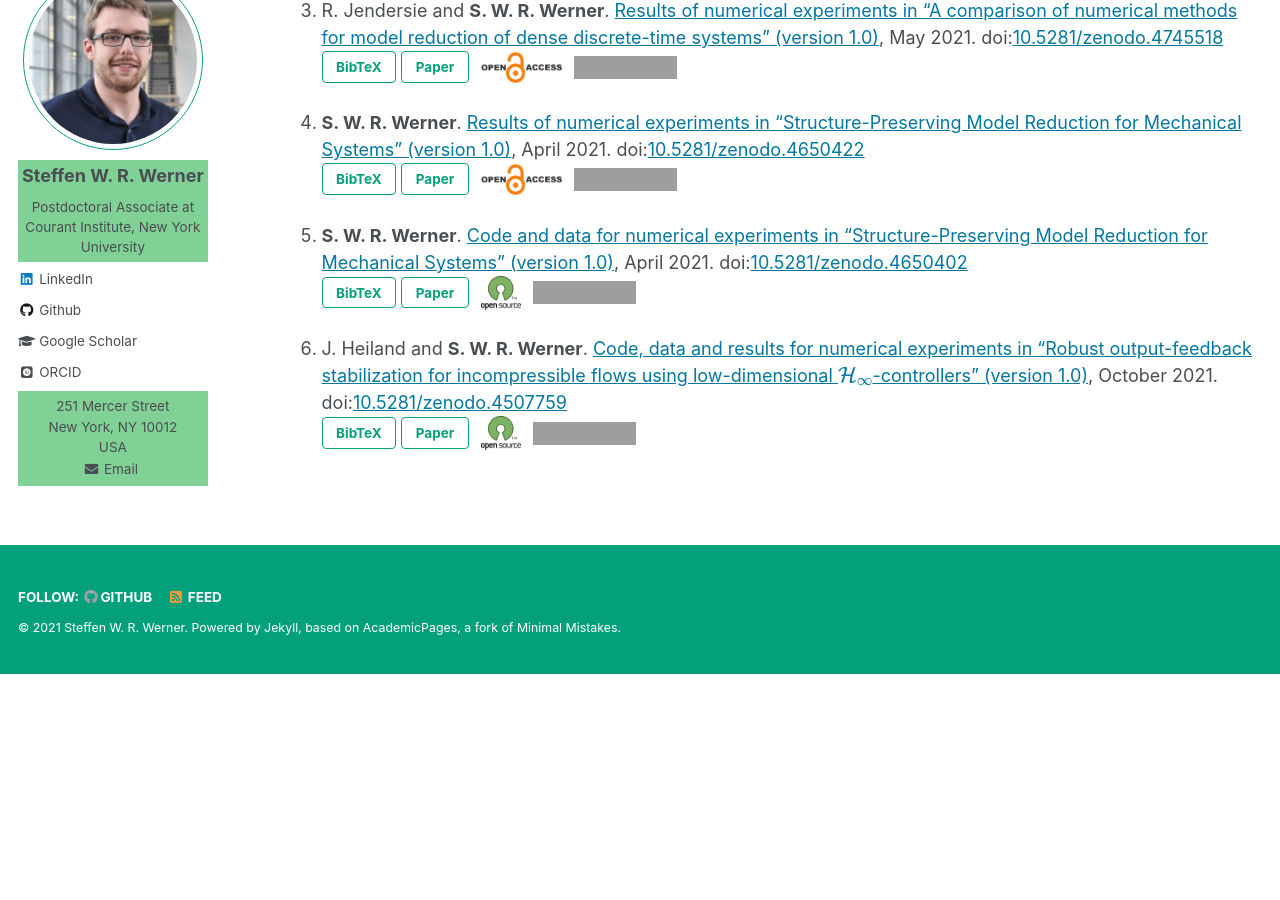
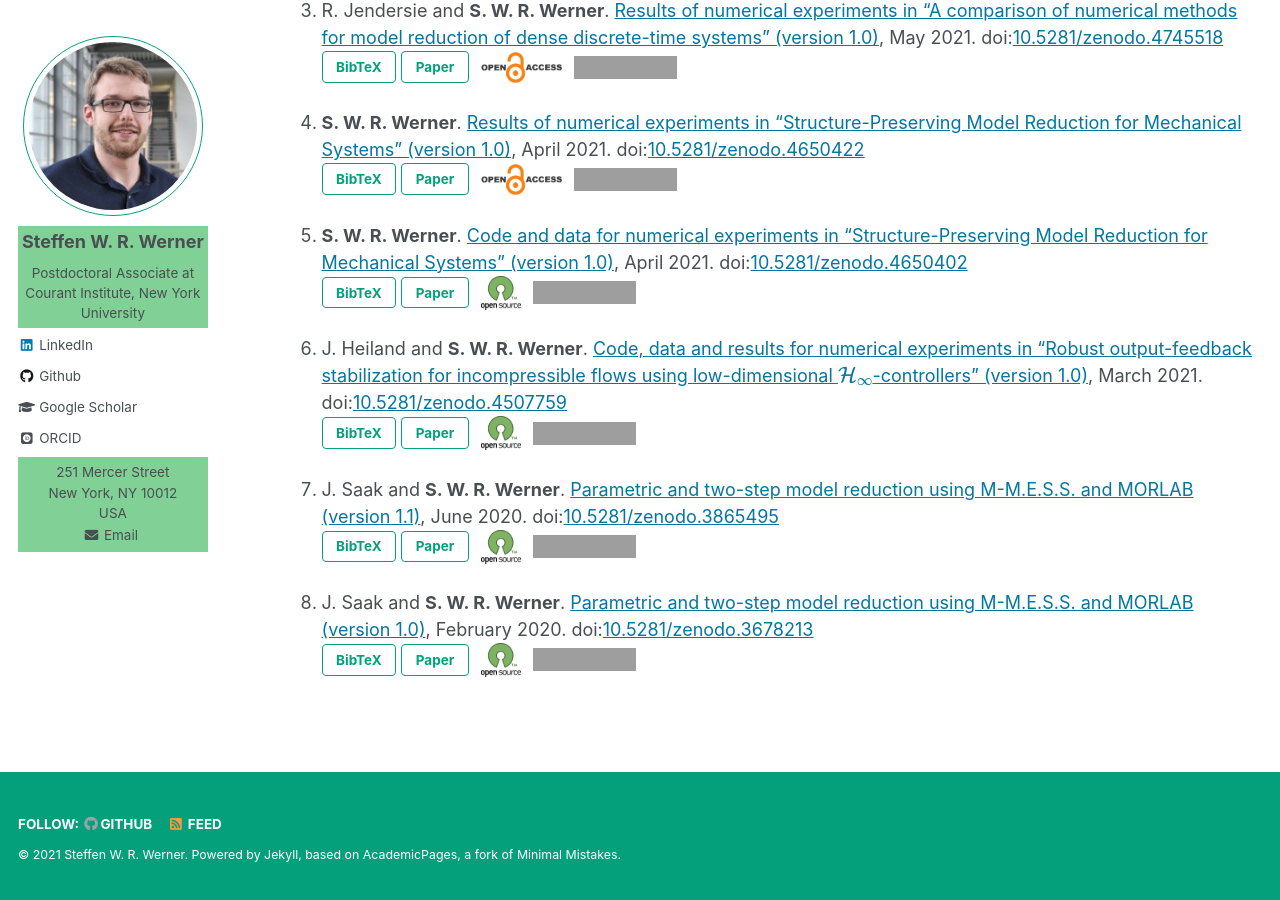
Before and after one commit to ninsteve/ninsteve.github.io, a Jekyll site: the page built from _pages/software.md, in a window 1280 px wide and 900 px high, scrolled down 1323 px. Built offline with Jekyll 4.4.1, drawn with Linux system fonts in a browser that asks for light colours; nearby versions of some CDN libraries; some web fonts are replaced; formulas are drawn with MathJax 3; before the commit the page ends 1997 px from its top, so only the background shows below that; grey boxes are pictures that could not be loaded.

Commit message:
Two new packages.

```diff
--- a/_pages/software.md
+++ b/_pages/software.md
@@ -180,7 +180,7 @@ author_profile: true
     numerical experiments in &ldquo;Robust output-feedback stabilization for
     incompressible flows using low-dimensional
     \\(\mathcal{H}_{\infty}\\)-controllers&rdquo; (version 1.0)</a>,
-    October 2021. doi:<a
+    March 2021. doi:<a
     target="blank_" href="https://doi.org/10.5281/zenodo.4507759">10.5281/zenodo.4507759</a><br />
     <button id="supHeiW21-pop" class="btn btn--inverse">BibTeX</button>
     <a target="blank_" href="https://arxiv.org/abs/2103.01608"><button
@@ -192,6 +192,36 @@ author_profile: true
     <a href="https://opensource.org/licenses/MIT">
     <img src="https://img.shields.io/badge/license-MIT-green.svg"
     alt="License: MIT" class="badge"></a>
+
+1. J. Saak and <strong>S. W. R. Werner</strong>. <a target="blank_"
+    href="https://doi.org/10.5281/zenodo.3865495">Parametric and two-step model
+    reduction using M-M.E.S.S. and MORLAB (version 1.1)</a>, June 2020. doi:<a
+    target="blank_" href="https://doi.org/10.5281/zenodo.3865495">10.5281/zenodo.3865495</a><br />
+    <button id="supSaaW20a-pop" class="btn btn--inverse">BibTeX</button>
+    <a target="blank_" href="https://doi.org/10.1007/978-3-030-72983-7_19"><button
+    class="btn btn--inverse">Paper</button></a>
+    <a target ="_blank"
+    href="https://en.wikipedia.org/wiki/Open-source_software">
+    <img src="../images/open_source_symbol.png" alt="Open Source Software"
+    class="opensource"></a>
+    <a href="https://www.gnu.org/licenses/agpl-3.0">
+    <img src="https://img.shields.io/badge/License-AGPL%20v3+-blue.svg"
+    alt="License: AGPL v3" class="badge"></a>
+
+1. J. Saak and <strong>S. W. R. Werner</strong>. <a target="blank_"
+    href="https://doi.org/10.5281/zenodo.3678213">Parametric and two-step model
+    reduction using M-M.E.S.S. and MORLAB (version 1.0)</a>, February 2020.
+    doi:<a target="blank_" href="https://doi.org/10.5281/zenodo.3678213">10.5281/zenodo.3678213</a><br />
+    <button id="supSaaW20-pop" class="btn btn--inverse">BibTeX</button>
+    <a target="blank_" href="https://doi.org/10.1007/978-3-030-72983-7_19"><button
+    class="btn btn--inverse">Paper</button></a>
+    <a target ="_blank"
+    href="https://en.wikipedia.org/wiki/Open-source_software">
+    <img src="../images/open_source_symbol.png" alt="Open Source Software"
+    class="opensource"></a>
+    <a href="https://www.gnu.org/licenses/agpl-3.0">
+    <img src="https://img.shields.io/badge/License-AGPL%20v3+-blue.svg"
+    alt="License: AGPL v3" class="badge"></a>
 
 <!-- Javascripts for Buttons and BibTeX content. -->
 
--- a/files/software/bibtex.html
+++ b/files/software/bibtex.html
@@ -117,3 +117,39 @@
   doi    =       {10.5281/zenodo.4507759}
 }
 </code></pre></div>
+<!--=========================================================================-->
+<script>
+  $(function(){
+  $('#supSaaW20a-pop').magnificPopup({ items: { src: '#supSaaW20a' },
+  closeBtnInside: true, autoFocusLast: false, fixedContentPos: false,
+  type: 'inline' }); });
+</script>
+<div id="supSaaW20a" class="bibtex-dialog mfp-hide">
+<pre><code>
+@MISC{supSaaW20a,
+  author =       {Saak, J. and Werner, S.~W.~R.},
+  title  =       {Parametric and Two-Step Model Reduction Using {M-M.E.S.S.} and
+                  {MORLAB} (version 1.1)},
+  month  =       jun,
+  year   =       {2020},
+  doi    =       {10.5281/zenodo.3865495}
+}
+</code></pre></div>
+<!--=========================================================================-->
+<script>
+  $(function(){
+  $('#supSaaW20-pop').magnificPopup({ items: { src: '#supSaaW20' },
+  closeBtnInside: true, autoFocusLast: false, fixedContentPos: false,
+  type: 'inline' }); });
+</script>
+<div id="supSaaW20" class="bibtex-dialog mfp-hide">
+<pre><code>
+@MISC{supSaaW20,
+  author =       {Saak, J. and Werner, S.~W.~R.},
+  title  =       {Parametric and Two-Step Model Reduction Using {M-M.E.S.S.} and
+                  {MORLAB} (version 1.0)},
+  month  =       feb,
+  year   =       {2020},
+  doi    =       {10.5281/zenodo.3678213}
+}
+</code></pre></div>
```
